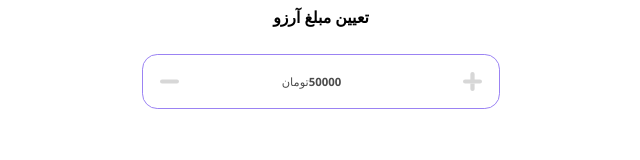
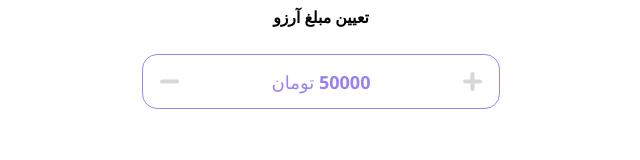
Before and after one commit to trumanshoow/kadobin, a React (Create React App) app: page /dreams/addwish in a window 1280 px wide. Shown: the part 465-625 px from the top of the page, without its empty margins (319-959 px from the left). Built offline with nearby package versions, Linux system fonts and the light colour scheme.

Commit message:
gfhgngk;mm

```diff
--- a/src/pages/dreamAdd/dreamAdd.module.css
+++ b/src/pages/dreamAdd/dreamAdd.module.css
@@ -123,7 +123,6 @@
     color: #C6C6C6;
 }
 
-
 .inputValue {
     width: fit-content;
     height: fit-content;
@@ -138,8 +137,8 @@
 }
 
 .toman {
-    font-size: .6rem;
-    margin-right: 1rem;
+    font-size: .95rem;
+    color: #6F4DED;
 }
 input::-webkit-outer-spin-button,
 input::-webkit-inner-spin-button {
--- a/src/pages/dreamAdd/index.js
+++ b/src/pages/dreamAdd/index.js
@@ -76,6 +76,9 @@ const DreamAdd = () => {
                             className={styles.counter}
                         >
                             <button
+                                    onClick={() => {
+                                        setValue(value + 50000)
+                                    }}
                                     className={styles.btn}
                             >
                                 <Plus
@@ -94,11 +97,13 @@ const DreamAdd = () => {
                                         value={value}
                                     />
                                     :
-                                    <span className={styles.toman} onClick={()=> setEdit(true)}>{value}تومان </span>
+                                    <p className={styles.toman} onClick={()=> setEdit(true)}>{value}  تومان</p>
 
                             }
 
-                            <button className={styles.btn}><Minus className={styles.icon}/></button>
+                            <button onClick={() => {
+                                 setValue(value - 50000)
+                            }} className={styles.btn}><Minus className={styles.icon}/></button>
                         </div>
 
                     </div>
```
